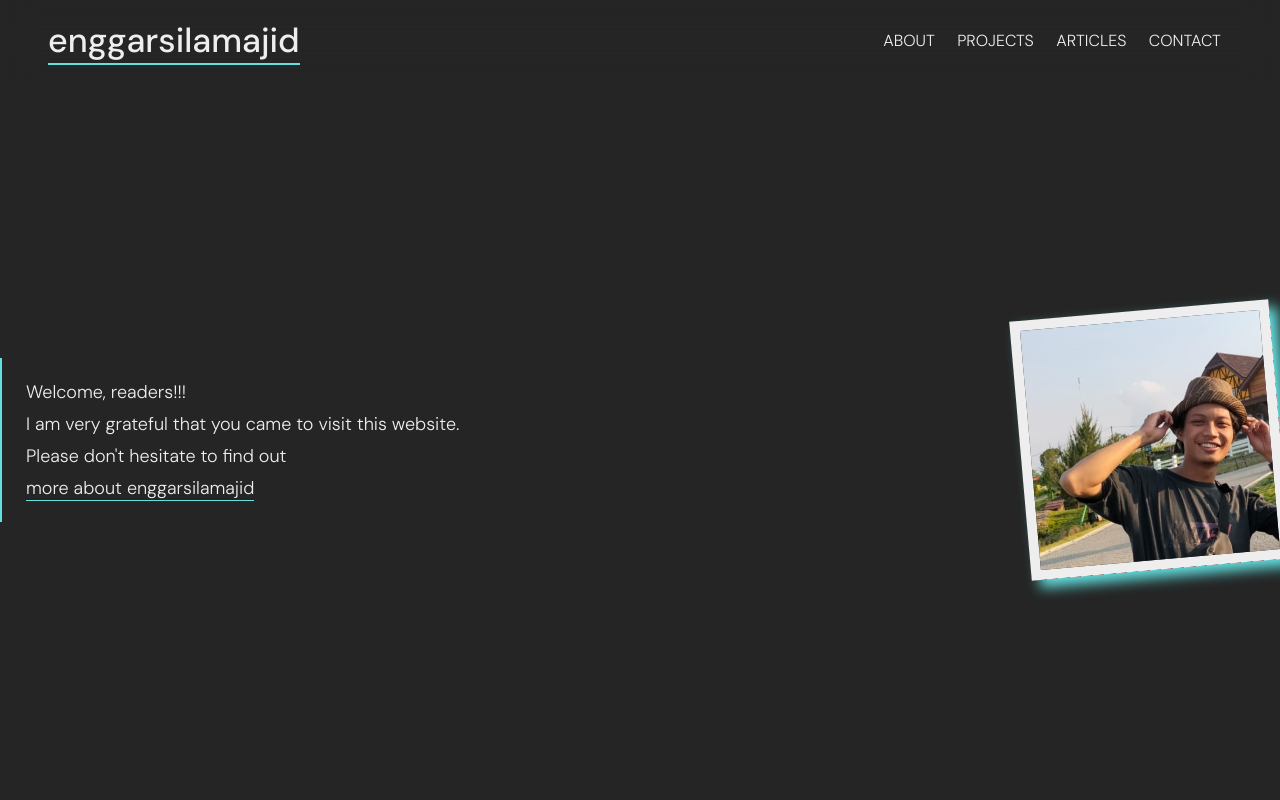
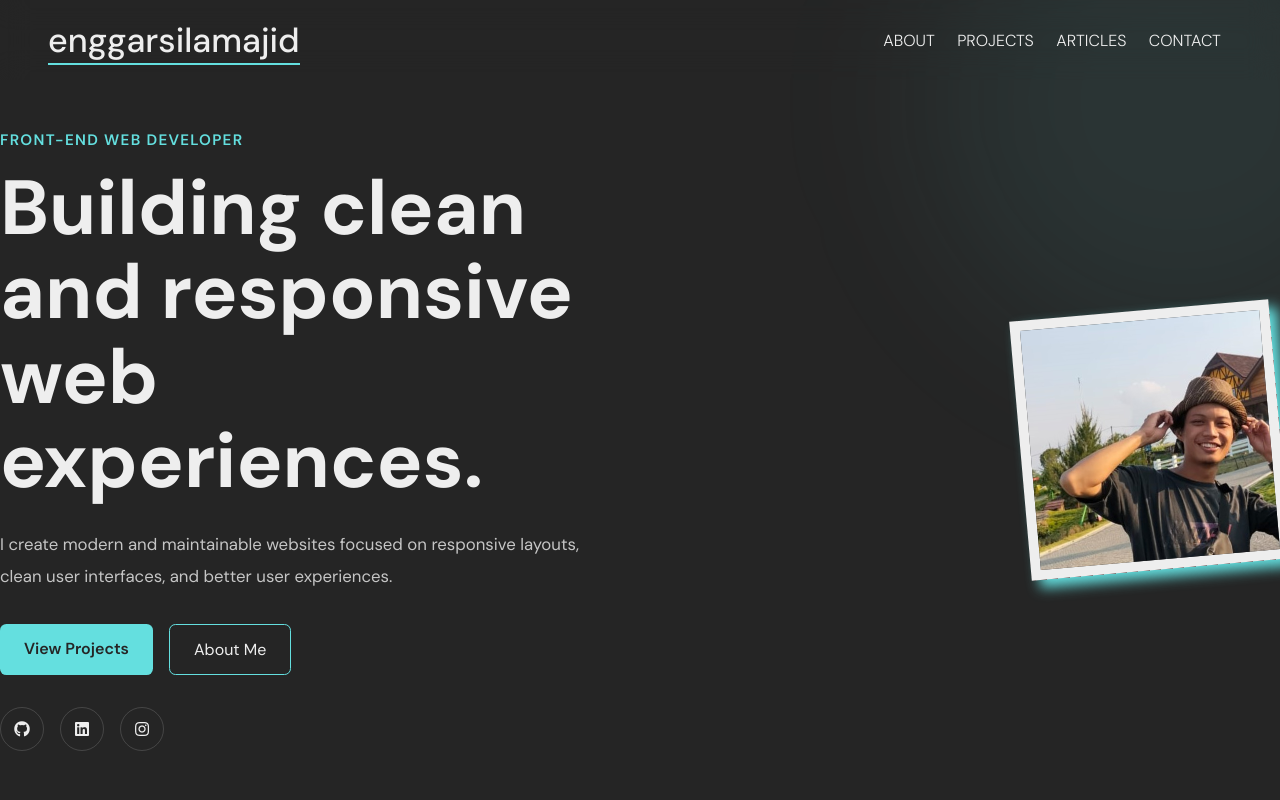
Before and after one commit to enggarsilamajid/profilenggar, a website built with Vite: page profilenggar/index.html in a window 1280 px wide. Shown: the top 800 px of the page. Built offline with nearby package versions, Linux system fonts and the light colour scheme.

Commit message:
step 7 Professional Hero Section Redesign

```diff
--- a/profilenggar/index.html
+++ b/profilenggar/index.html
@@ -55,17 +55,55 @@
         <section class="home" id="home">
             <div class="container home-container">
             <div class="home-article">
-                <article class="greetings">
-                    <p><label>Welcome, readers!!!
-                            <br>
-                            I am very grateful that you came to visit this website.
-                            <br>
-                            Please don't hesitate to find out
-                            <br>
-                            <a href="#about">more about enggarsilamajid</a>
-                        </label></p>
-                </article>
-            </div>
+    <article class="hero-content">
+        <span class="hero-intro">
+            Front-End Web Developer
+        </span>
+
+        <h1>
+            Building clean and responsive web experiences.
+        </h1>
+
+        <p>
+            I create modern and maintainable websites focused on
+            responsive layouts, clean user interfaces, and better
+            user experiences.
+        </p>
+
+        <div class="hero-actions">
+            <a href="#projects" class="primary-btn">
+                View Projects
+            </a>
+
+            <a href="#about" class="secondary-btn">
+                About Me
+            </a>
+        </div>
+
+        <div class="hero-socials">
+            <a
+                href="https://github.com/enggarsilamajid"
+                target="_blank"
+            >
+                <i class="fab fa-github"></i>
+            </a>
+
+            <a
+                href="https://www.linkedin.com/in/enggar-sila-majid-236398176/"
+                target="_blank"
+            >
+                <i class="fab fa-linkedin"></i>
+            </a>
+
+            <a
+                href="https://www.instagram.com/enggarsilamajid/"
+                target="_blank"
+            >
+                <i class="fab fa-instagram"></i>
+            </a>
+        </div>
+    </article>
+</div>
             <div class="home-image">
                 <img src="/images/profil1.jpg" />
             </div>
--- a/profilenggar/src/css/sections/home.css
+++ b/profilenggar/src/css/sections/home.css
@@ -3,6 +3,28 @@
     display: flex;
     align-items: center;
     padding-top: 5rem;
+    position: relative;
+    overflow: hidden;
+}
+
+.home::before {
+    content: '';
+
+    position: absolute;
+
+    width: 500px;
+    height: 500px;
+
+    top: -150px;
+    right: -150px;
+
+    background: rgba(100, 223, 223, 0.08);
+
+    border-radius: 50%;
+
+    filter: blur(80px);
+
+    z-index: -1;
 }
 
 .home-container {
@@ -21,29 +43,111 @@
     align-items: center;
 }
 
-.greetings {
-    color: var(--color-text);
-    padding-left: 1.5rem;
-    border-left: 2px solid var(--color-primary);
+.hero-content {
+    max-width: 620px;
 }
 
-.greetings p {
-    font-size: 1.125rem;
-    line-height: 2rem;
-    font-weight: 300;
+.hero-intro {
+    display: inline-block;
+
+    margin-bottom: 1rem;
+
+    color: var(--color-primary);
+
+    font-size: 0.95rem;
+    font-weight: 600;
+    letter-spacing: 0.08rem;
+    text-transform: uppercase;
 }
 
-.greetings p a {
+.hero-content h1 {
+    margin: 0;
+
+    font-size: clamp(2.8rem, 6vw, 5rem);
+    line-height: 1.1;
+
     color: var(--color-text);
+}
+
+.hero-content p {
+    margin-top: 1.5rem;
+
+    font-size: 1.05rem;
+    line-height: 2rem;
+
+    color: rgba(238, 238, 238, 0.8);
+}
+
+.hero-actions {
+    display: flex;
+    gap: 1rem;
+
+    margin-top: 2rem;
+}
+
+.primary-btn,
+.secondary-btn {
+    padding: 0.9rem 1.5rem;
+
+    border-radius: var(--border-radius-sm);
+
     text-decoration: none;
-
-    border-bottom: 1px solid var(--color-primary);
 
     transition: all var(--transition-default);
 }
 
-.greetings p a:hover {
+.primary-btn {
+    background-color: var(--color-primary);
+    color: var(--color-bg);
+
+    font-weight: 600;
+}
+
+.primary-btn:hover {
+    transform: translateY(-3px);
+}
+
+.secondary-btn {
+    border: 1px solid var(--color-primary);
+
+    color: var(--color-text);
+}
+
+.secondary-btn:hover {
+    background-color: var(--color-primary);
+    color: var(--color-bg);
+}
+
+.hero-socials {
+    display: flex;
+    gap: 1rem;
+
+    margin-top: 2rem;
+}
+
+.hero-socials a {
+    display: flex;
+    align-items: center;
+    justify-content: center;
+
+    width: 44px;
+    height: 44px;
+
+    border: 1px solid rgba(255,255,255,0.15);
+    border-radius: 50%;
+
+    color: var(--color-text);
+    text-decoration: none;
+
+    transition: all var(--transition-default);
+}
+
+.hero-socials a:hover {
+    border-color: var(--color-primary);
+
     color: var(--color-primary);
+
+    transform: translateY(-4px);
 }
 
 .home-image {
@@ -89,12 +193,18 @@
         justify-content: center;
     }
 
-    .greetings {
-        padding-left: 0;
-        border-left: none;
-        border-top: 2px solid var(--color-primary);
-        padding-top: 1.5rem;
-    }
+    .hero-content {
+    text-align: center;
+}
+
+.hero-actions {
+    justify-content: center;
+    flex-wrap: wrap;
+}
+
+.hero-socials {
+    justify-content: center;
+}
 }
 
 @media screen and (max-width: 550px) {
@@ -110,20 +220,10 @@
     .home-image img {
         width: 200px;
     }
-
-    .greetings p {
-        font-size: 1rem;
-        line-height: 1.8rem;
-    }
 }
 
 @media screen and (max-width: 400px) {
     .home-image img {
         width: 160px;
     }
-
-    .greetings p {
-        font-size: 0.95rem;
-        line-height: 1.7rem;
-    }
 }
```
